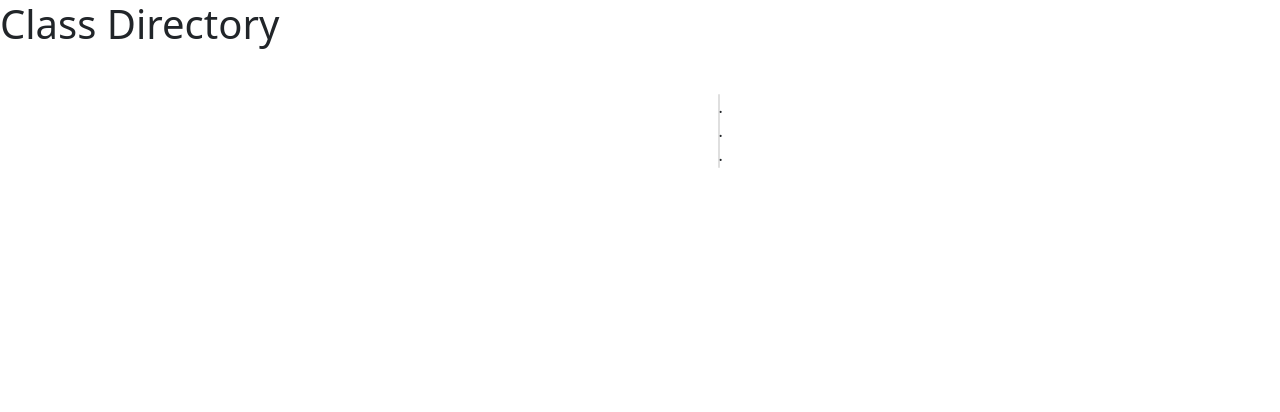
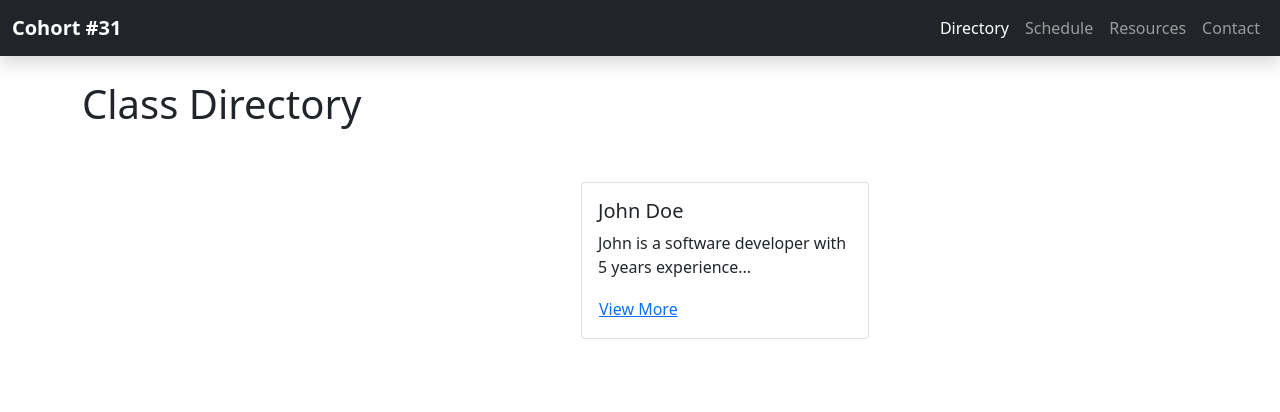
Before and after one commit to devmission-rpa/summer2025-cohort31, a plain HTML site: page index.html in a window 1280 px wide. Drawn offline with nearby package versions, Linux system fonts and the light colour scheme; no server answers.

Commit message:
Update index.html

```diff
--- a/index.html
+++ b/index.html
@@ -10,21 +10,61 @@
 </head>
 <body>
 
+<!-- Sticky Navbar -->
+<nav class="navbar navbar-expand-lg navbar-dark bg-dark sticky-top shadow">
+  <div class="container-fluid">
+    <a class="navbar-brand fw-bold" href="#">Cohort #31</a>
+    <button class="navbar-toggler" type="button" data-bs-toggle="collapse" data-bs-target="#navbarNav"
+      aria-controls="navbarNav" aria-expanded="false" aria-label="Toggle navigation">
+      <span class="navbar-toggler-icon"></span>
+    </button>
 
+    <div class="collapse navbar-collapse justify-content-end" id="navbarNav">
+      <ul class="navbar-nav">
+        <li class="nav-item">
+          <a class="nav-link active" aria-current="page" href="#">Directory</a>
+        </li>
+        <li class="nav-item">
+          <a class="nav-link" href="#">Schedule</a>
+        </li>
+        <li class="nav-item">
+          <a class="nav-link" href="#">Resources</a>
+        </li>
+        <li class="nav-item">
+          <a class="nav-link" href="#">Contact</a>
+        </li>
+      </ul>
+    </div>
+  </div>
+</nav>
 
-      <!--container with id 'airtable' where JavaScript pushes the Airtable data -->
+<!-- Main Content -->
+<div class="container py-4">
     <h1 class="header">Class Directory</h1>
-    <p> </p>
-        <div class="directory-container">
+    <div class="directory-container">
         <div class="row row-cols-1 row-cols-md-3 g-4" id="airtable">
           <div class="col">
-            <div class="card">...</div>
-          </div>
+           <div class="card my-3" style="width: 18rem;">
+  <div class="card-body">
+    <h5 class="card-title">John Doe</h5>
+    <div class="card-text">
+      <p class="preview-text">
+        John is a software developer with 5 years experience...
+      </p>
+      <p class="full-text d-none">
+        John specializes in front-end development with React and Angular. He enjoys hiking and photography.
+      </p>
+      <button class="btn btn-link p-0 view-more-btn" aria-expanded="false" aria-controls="details1">View More</button>
+    </div>
+  </div>
+</div>
+
+        </div>
     </div>
 </div>
-    <script src="./script.js"></script>
-    <script src="https://cdn.jsdelivr.net/npm/bootstrap@5.0.2/dist/js/bootstrap.bundle.min.js" integrity="sha384-MrcW6ZMFYlzcLA8Nl+NtUVF0sA7MsXsP1UyJoMp4YLEuNSfAP+JcXn/tWtIaxVXM" crossorigin="anonymous"></script>
+
+<!-- Scripts -->
+<script src="./script.js"></script>
+<script src="https://cdn.jsdelivr.net/npm/bootstrap@5.0.2/dist/js/bootstrap.bundle.min.js" integrity="sha384-MrcW6ZMFYlzcLA8Nl+NtUVF0sA7MsXsP1UyJoMp4YLEuNSfAP+JcXn/tWtIaxVXM" crossorigin="anonymous"></script>
 </body>
 </html>
-
-<!--Do not delete patfzwGyoXnDBp6EM.8d05507446ee0c9c79d7e02a2232ce9edb412a4b7818e4630a90760543b2d650-->
```
